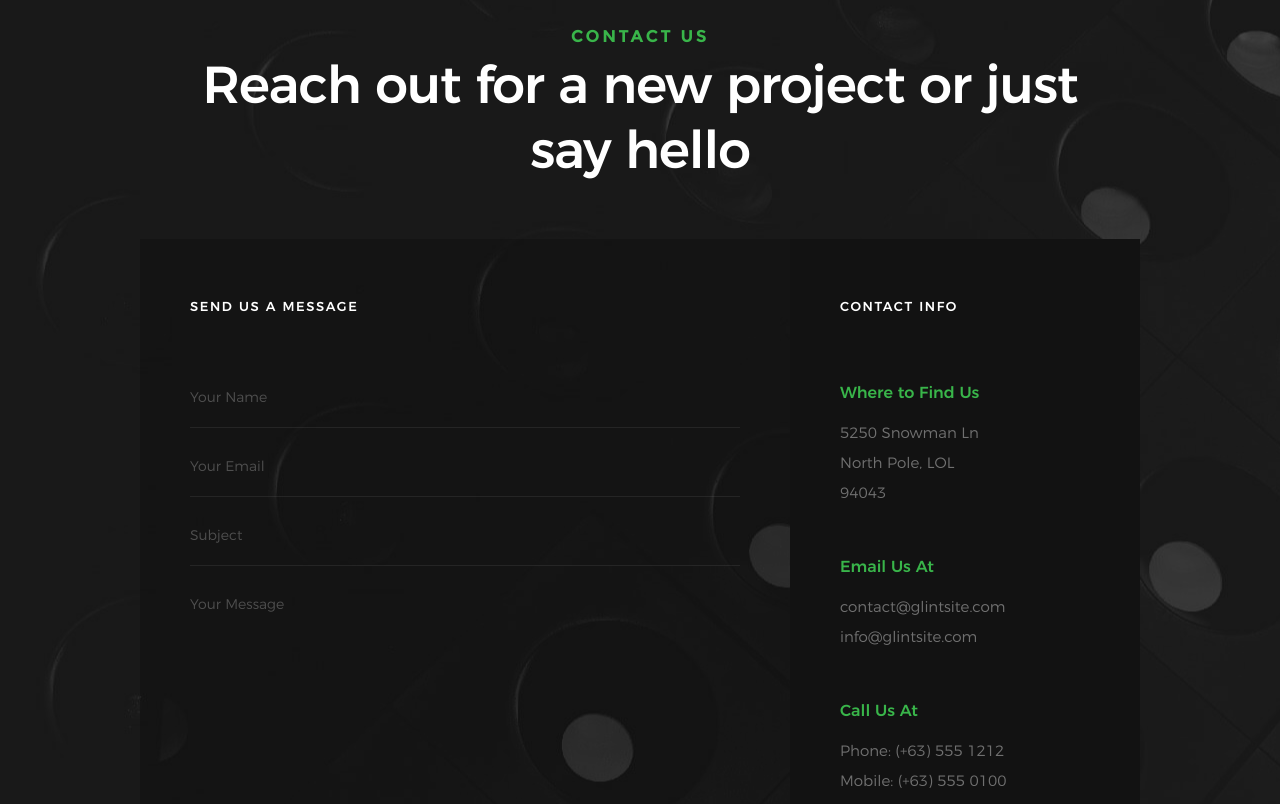
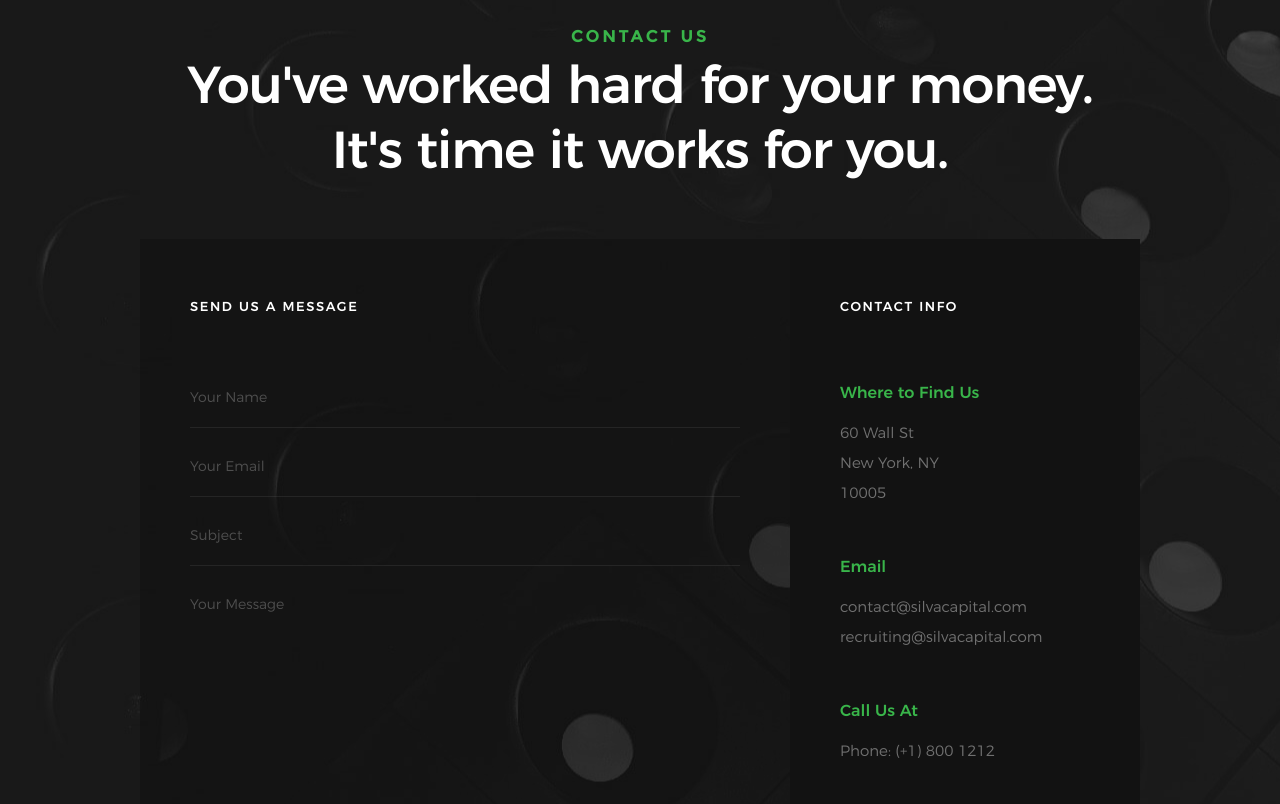
Before and after one commit to xicez/xicez.github.io, a plain HTML site: page index.html in a window 1280 px wide. Shown: the part 1019-1823 px from the top of the page. Drawn offline with Linux system fonts and the light colour scheme.

Commit message:
Contact form

```diff
--- a/index.html
+++ b/index.html
@@ -122,7 +122,7 @@
         <div class="row section-header" data-aos="fade-up">
             <div class="col-full">
                 <h3 class="subhead">Contact Us</h3>
-                <h1 class="display-2 display-2--light">Reach out for a new project or just say hello</h1>
+                <h1 class="display-2 display-2--light">You've worked hard for your money. It's time it works for you.</h1>
             </div>
         </div>
 
@@ -182,26 +182,24 @@
                     <div class="cinfo">
                         <h5>Where to Find Us</h5>
                         <p>
-                            5250 Snowman Ln<br>
-                            North Pole, LOL<br>
-                            94043
+                            60 Wall St<br>
+                            New York, NY<br>
+                            10005
                         </p>
                     </div>
 
                     <div class="cinfo">
-                        <h5>Email Us At</h5>
+                        <h5>Email</h5>
                         <p>
-                            contact@glintsite.com<br>
-                            info@glintsite.com
+                            contact@silvacapital.com<br>
+                            recruiting@silvacapital.com
                         </p>
                     </div>
 
                     <div class="cinfo">
                         <h5>Call Us At</h5>
                         <p>
-                            Phone: (+63) 555 1212<br>
-                            Mobile: (+63) 555 0100<br>
-                            Fax: (+63) 555 0101
+                            Phone: (+1) 800 1212<br>
                         </p>
                     </div>
 
@@ -214,13 +212,6 @@
                         </li>
                         <li>
                             <a href="#"><i class="fa fa-instagram" aria-hidden="true"></i></a>
-                        </li>
-                        <li>
-                            <a href="#"><i class="fa fa-behance" aria-hidden="true"></i></a>
-                        </li>
-                        <li>
-                            <a href="#"><i class="fa fa-dribbble" aria-hidden="true"></i></a>
-                        </li>
                     </ul> <!-- end contact-social -->
 
                 </div> <!-- end contact-info -->
```
